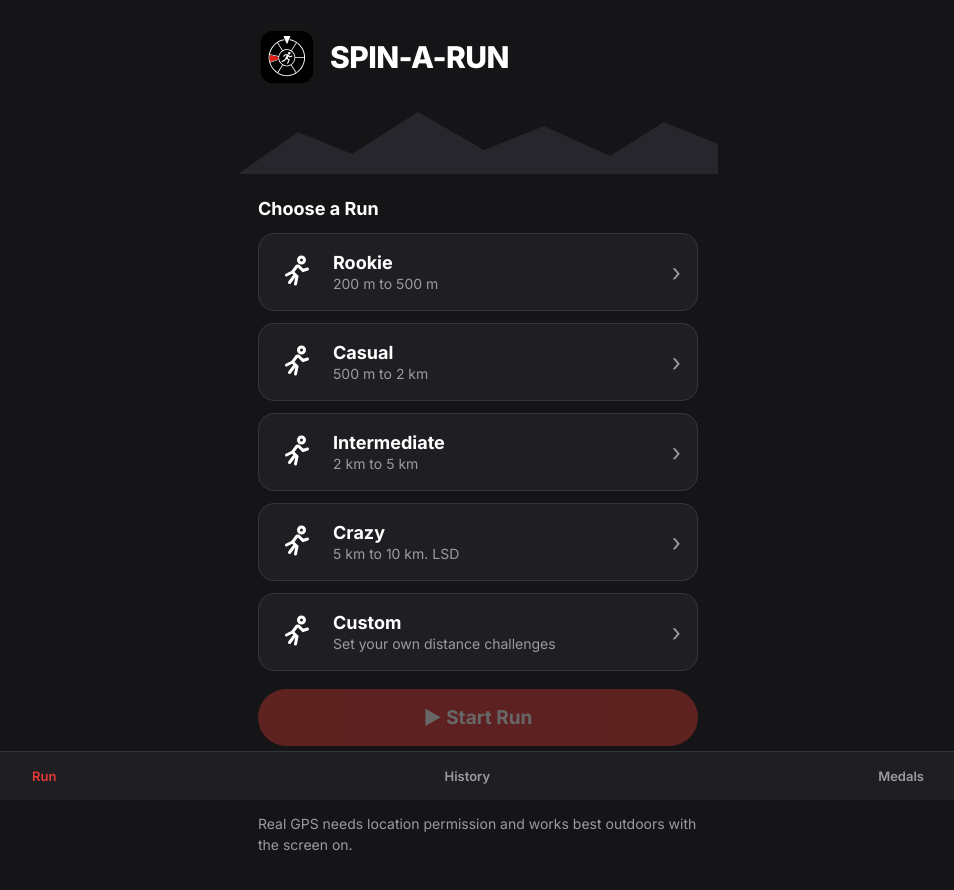
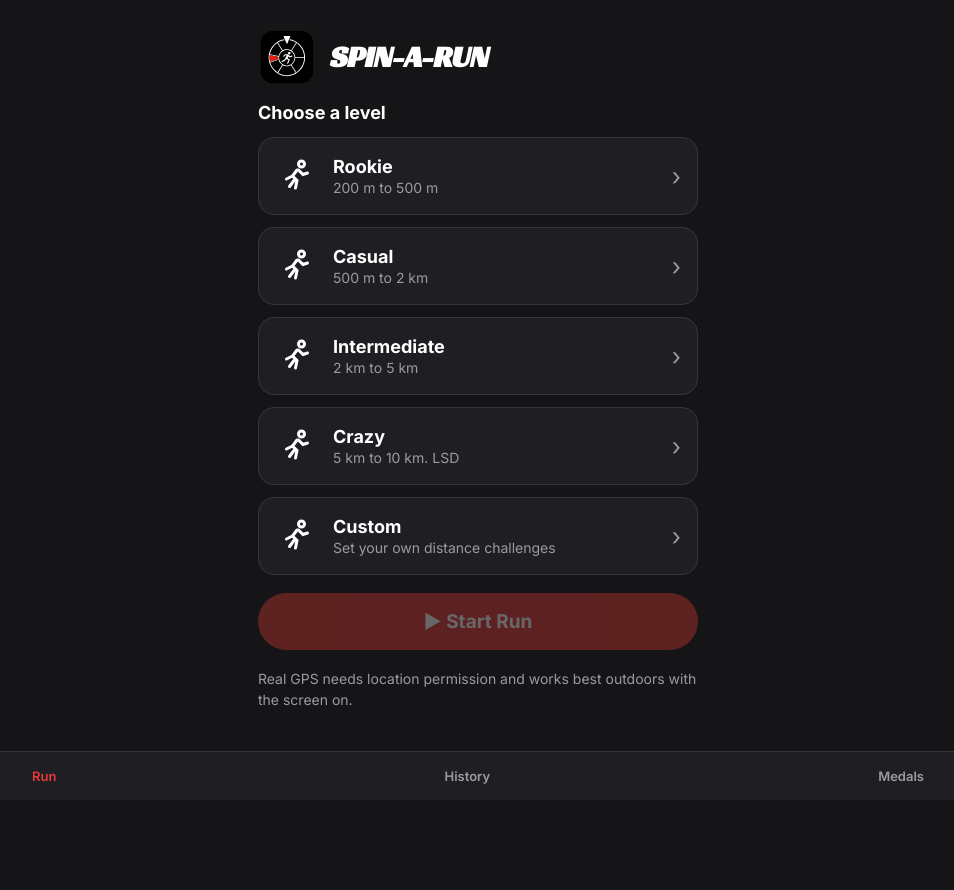
Before and after one commit to pixelhabit/spin-a-run, a plain HTML site: page index.html in a window 1280 px wide. Shown: the whole page, without its empty margins (162-1116 px from the left). After the commit the page ends 800 px from the top, so only its background shows below. Drawn offline with Linux system fonts and the light colour scheme.

Commit message:
Add files via upload

```diff
--- a/index.html
+++ b/index.html
@@ -12,6 +12,7 @@
 <title>SPIN-A-RUN</title>
 <link rel="preconnect" href="https://fonts.googleapis.com">
 <link href="https://fonts.googleapis.com/css2?family=Inter:wght@400;600;700;800&display=swap" rel="stylesheet">
+<link href="https://fonts.googleapis.com/css2?family=Racing+Sans+One&display=swap" rel="stylesheet">
 <style>
 :root{
   --bg:#151517; --card:#1f1f23; --card2:#27272d; --line:#35353d;
@@ -42,9 +43,10 @@ h2{margin:6px 0 0;font-size:34px;font-weight:800;line-height:1.1;letter-spacing:
 .splash .tagline{margin:0;color:var(--muted);font-size:16px;font-weight:600;letter-spacing:.02em}
 
 /* Brand */
-.brand{display:flex;align-items:center;gap:14px;margin-top:8px}
-.brand-name{font-size:30px;font-weight:800;line-height:.95;letter-spacing:-.02em}
-.mountains{height:70px;margin:0 -20px}
+.brand{display:flex;align-items:center;gap:14px;margin-top:8px;margin-bottom:-8px}
+.brand-name{font-family:'Racing Sans One', var(--font);text-transform:uppercase;font-size:30px;font-weight:800;line-height:.95;letter-spacing:-.02em}
+.mountains{display:none}
+#simBtn{display:none!important}
 .mountains svg{width:100%;height:100%;display:block}
 
 /* Buttons */
@@ -201,7 +203,7 @@ button:disabled{opacity:.35;cursor:default}
   <div class="mountains" aria-hidden="true">
     <svg viewBox="0 0 400 70" preserveAspectRatio="none"><path d="M0 70 L50 28 L95 50 L150 8 L205 46 L255 22 L310 52 L355 18 L400 40 L400 70Z" fill="#26262c"/></svg>
   </div>
-  <p class="section-title">Choose a Run</p>
+  <p class="section-title">Choose a level</p>
   <div class="cards">
     <button class="card" data-level="0">
       <span class="ic"><svg viewBox="0 0 24 24" fill="none" stroke="currentColor" stroke-width="2" stroke-linecap="round"><circle cx="15" cy="4" r="2"/><path d="M12 8l-3 4 3 3-1 5M9 12l-4 2M13 8l3 3 3-1M10 15l-3 4"/></svg></span>
```
